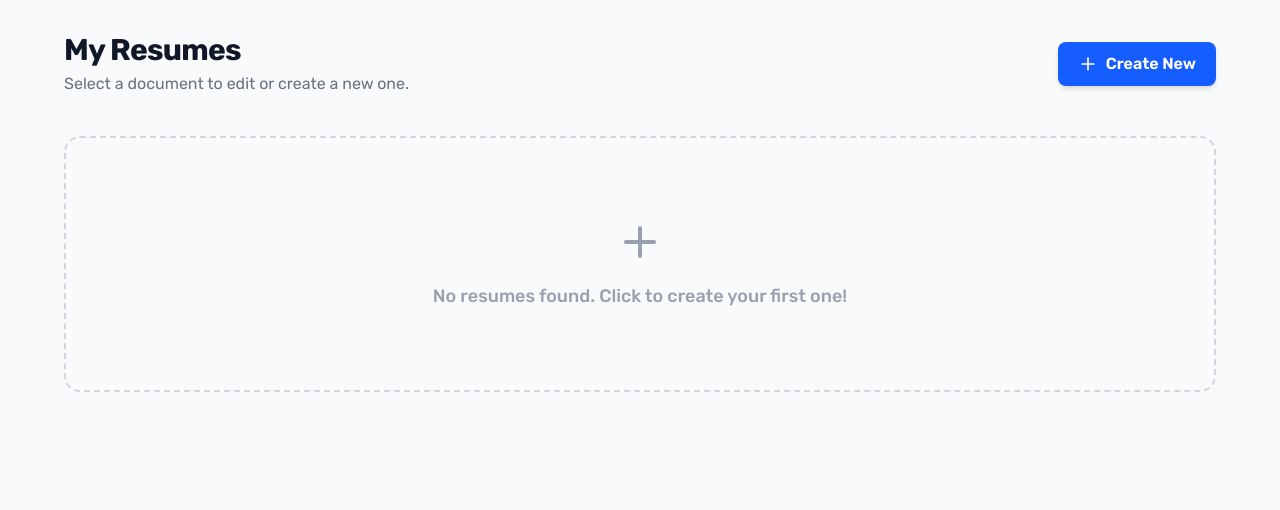
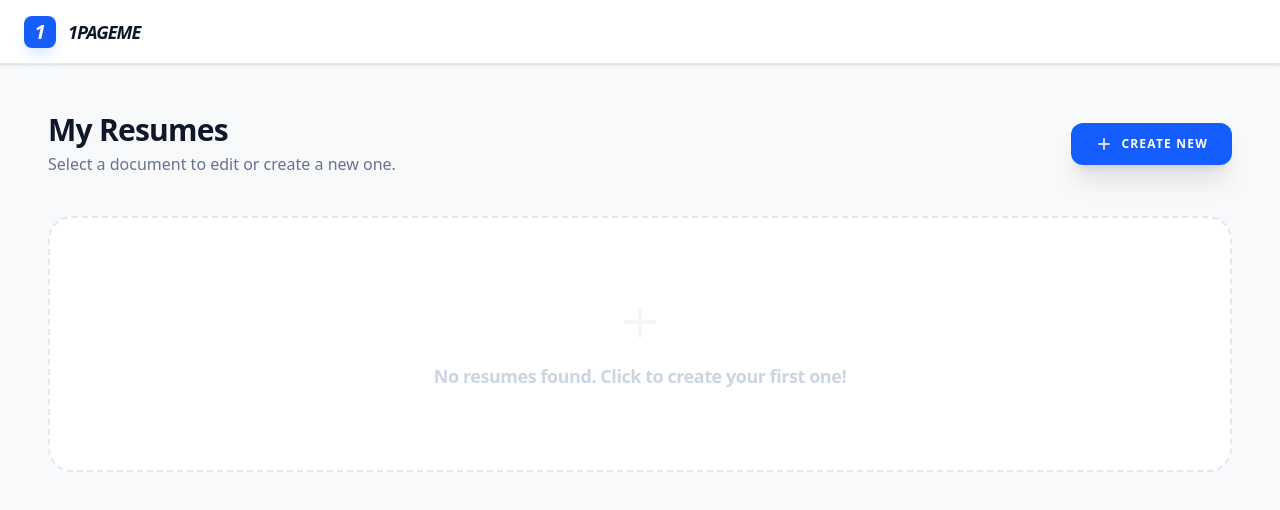
Before and after one commit to vinayaksodar/1pageme, a Next.js app: page / in a window 1280 px wide. Shown: the top 510 px of the page. Built offline with nearby package versions, Linux system fonts and the light colour scheme.

Commit message:
style: add top bar and unify dashboard styling
This update integrates the 1PageMe logo and top bar into the dashboard,
ensuring a consistent brand experience across the app. It also refines
the dashboard layout and card styling to match the editor's aesthetic.

```diff
--- a/components/Dashboard.tsx
+++ b/components/Dashboard.tsx
@@ -7,49 +7,64 @@ const Dashboard = () => {
     useResumeStore();
 
   return (
-    <div className="min-h-screen bg-gray-50 p-8">
-      <div className="mx-auto max-w-6xl">
+    <div className="flex h-screen w-full flex-col overflow-hidden bg-slate-50 font-sans text-slate-900">
+      {/* TOP BAR */}
+      <header className="z-50 flex h-16 shrink-0 items-center justify-between border-b border-slate-200 bg-white px-6 shadow-sm">
+        <div className="flex items-center gap-5">
+          <div className="group flex items-center gap-3 transition-transform">
+            <div className="flex h-8 w-8 items-center justify-center rounded-lg bg-blue-600 text-xl font-black text-white italic shadow-lg shadow-blue-100 transition-colors group-hover:bg-blue-700">
+              1
+            </div>
+            <h1 className="hidden text-lg font-black tracking-tighter text-slate-900 uppercase italic sm:block">
+              1PageMe
+            </h1>
+          </div>
+        </div>
+      </header>
+
+      <main className="flex-1 overflow-auto bg-slate-50/50 p-8 lg:p-12">
+        <div className="mx-auto max-w-7xl">
           <header className="mb-10 flex items-center justify-between">
             <div>
-            <h1 className="text-3xl font-bold tracking-tight text-gray-900">
+              <h1 className="text-3xl font-black tracking-tight text-slate-900">
                 My Resumes
               </h1>
-            <p className="mt-1 text-gray-500">
+              <p className="mt-1 font-medium text-slate-500">
                 Select a document to edit or create a new one.
               </p>
             </div>
             <button
               onClick={createNewResume}
-            className="flex items-center gap-2 rounded-lg bg-blue-600 px-5 py-2.5 font-semibold text-white shadow-md transition-all hover:bg-blue-700 active:scale-95"
+              className="flex items-center gap-2 rounded-xl bg-blue-600 px-6 py-3 text-xs font-black tracking-widest text-white uppercase shadow-xl transition-all hover:bg-blue-700 active:scale-95"
             >
-            <Plus size={20} /> Create New
+              <Plus size={18} /> Create New
             </button>
           </header>
 
-        <div className="grid grid-cols-1 gap-6 md:grid-cols-2 lg:grid-cols-3 xl:grid-cols-4">
+          <div className="grid grid-cols-1 gap-8 md:grid-cols-2 lg:grid-cols-3 xl:grid-cols-4">
             {resumes.map((resume) => (
               <div
                 key={resume.id}
-              className="group flex flex-col overflow-hidden rounded-xl border border-gray-200 bg-white shadow-sm transition-all hover:shadow-md"
+                className="group flex flex-col overflow-hidden rounded-2xl border border-slate-200 bg-white shadow-sm transition-all hover:border-blue-200 hover:shadow-xl hover:shadow-blue-500/5"
               >
                 <div
                   onClick={() => setActiveResume(resume.id)}
-                className="flex-1 cursor-pointer p-6"
+                  className="flex-1 cursor-pointer p-8"
                 >
-                <div className="mb-4 flex h-12 w-12 items-center justify-center rounded-lg bg-blue-50 text-blue-600 transition-colors group-hover:bg-blue-600 group-hover:text-white">
-                  <FileText size={24} />
+                  <div className="mb-6 flex h-14 w-14 items-center justify-center rounded-2xl bg-slate-50 text-slate-400 transition-all group-hover:bg-blue-600 group-hover:text-white group-hover:shadow-lg group-hover:shadow-blue-100">
+                    <FileText size={28} />
                   </div>
-                <h3 className="truncate text-lg font-bold text-gray-900">
+                  <h3 className="truncate text-xl font-black text-slate-900">
                     {resume.title || "Untitled Resume"}
                   </h3>
-                <div className="mt-2 flex items-center gap-2 text-xs text-gray-400">
+                  <div className="mt-3 flex items-center gap-2 text-[10px] font-black tracking-widest text-slate-300 uppercase">
                     <Clock size={12} />
                     <span>Last edited recently</span>
                   </div>
                 </div>
 
-              <div className="flex items-center justify-between border-t border-gray-100 bg-gray-50 px-6 py-4">
-                <span className="text-[10px] font-black tracking-widest text-gray-400 uppercase">
+                <div className="flex items-center justify-between border-t border-slate-100 bg-slate-50/50 px-8 py-5">
+                  <span className="text-[10px] font-black tracking-[0.2em] text-slate-400 uppercase">
                     {resume?.activeTemplateId || "standard"} Layout
                   </span>
                   <button
@@ -61,9 +76,9 @@ const Dashboard = () => {
                         deleteResume(resume.id);
                       }
                     }}
-                  className="p-1 text-gray-400 transition-colors hover:text-red-500"
+                    className="p-1 text-slate-300 transition-colors hover:text-red-500"
                   >
-                  <Trash2 size={16} />
+                    <Trash2 size={18} />
                   </button>
                 </div>
               </div>
@@ -72,16 +87,17 @@ const Dashboard = () => {
             {resumes.length === 0 && (
               <div
                 onClick={createNewResume}
-              className="col-span-full flex cursor-pointer flex-col items-center justify-center rounded-2xl border-2 border-dashed border-gray-300 p-20 text-gray-400 transition-all hover:border-blue-400 hover:text-blue-500"
+                className="col-span-full flex cursor-pointer flex-col items-center justify-center rounded-3xl border-2 border-dashed border-slate-200 bg-white p-20 text-slate-300 transition-all hover:border-blue-400 hover:bg-blue-50/30 hover:text-blue-500"
               >
-              <Plus size={48} className="mb-4" />
-              <p className="text-lg font-medium">
+                <Plus size={48} className="mb-4 opacity-20" />
+                <p className="text-lg font-black tracking-tight">
                   No resumes found. Click to create your first one!
                 </p>
               </div>
             )}
           </div>
         </div>
+      </main>
     </div>
   );
 };
```
Lines whose indentation alone changed are shown as unchanged.
